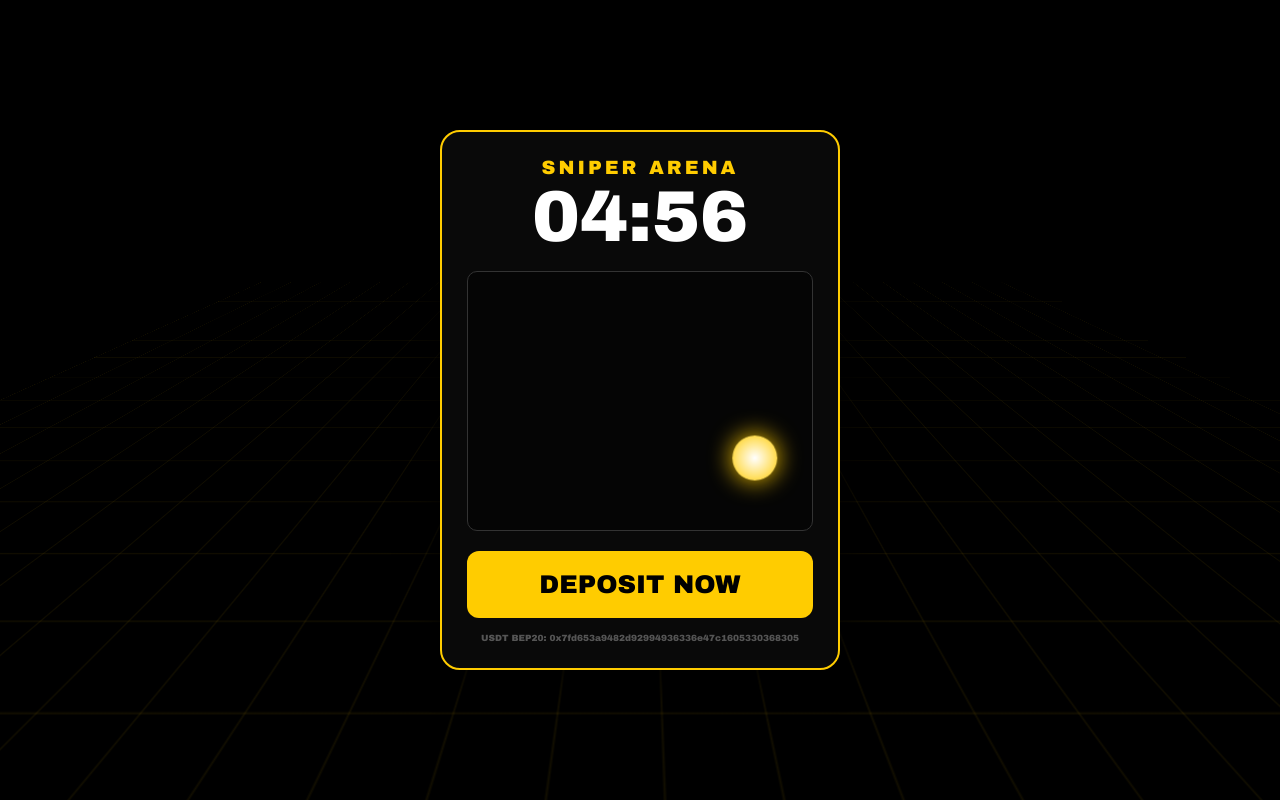
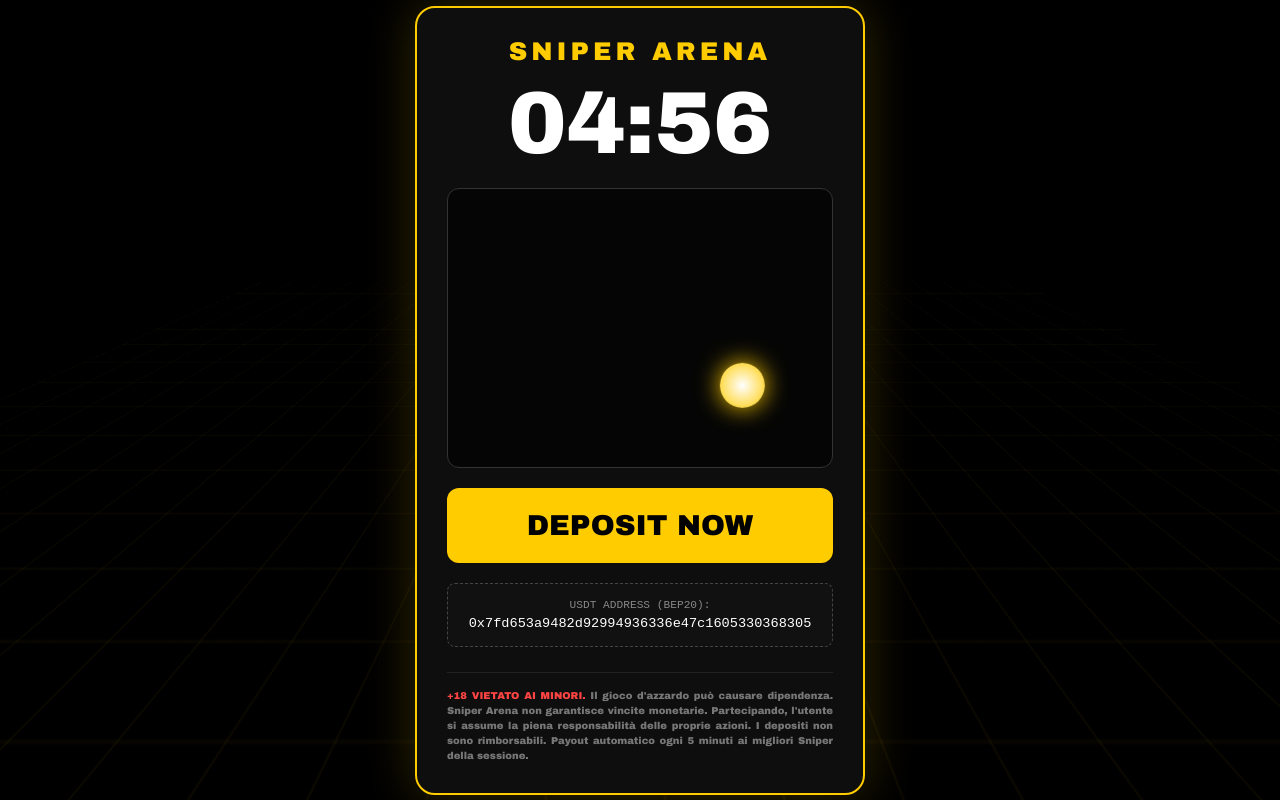
Before and after one commit to tiveriver/sniperskill, a plain HTML site: page index.html in a window 1280 px wide. Drawn offline with Linux system fonts and the light colour scheme.

Commit message:
index.html

```diff
--- a/index.html
+++ b/index.html
@@ -1,76 +1,111 @@
 <!DOCTYPE html>
-<html lang="en">
+<html lang="it">
 <head>
     <meta charset="UTF-8">
     <meta name="viewport" content="width=device-width, initial-scale=1.0, maximum-scale=1.0, user-scalable=no">
-    <title>ARENA ELITE</title>
+    <title>SNIPER ARENA | OFFICIAL</title>
     <style>
+        :root { --accent: #ffcc00; --danger: #ff4444; }
         * { margin: 0; padding: 0; box-sizing: border-box; }
-        body { background: #000; color: #ffcc00; font-family: 'Arial Black', sans-serif; overflow: hidden; height: 100vh; display: flex; align-items: center; justify-content: center; }
 
-        /* SFONDO TECNICO 3D */
-        .bg-3d { position: fixed; top: 0; left: 0; width: 100%; height: 100%; background: linear-gradient(#ffcc0011 1px, transparent 1px), linear-gradient(90deg, #ffcc0011 1px, transparent 1px); background-size: 50px 50px; transform: perspective(500px) rotateX(60deg); z-index: -1; }
-
-        .container { width: 90%; max-width: 400px; background: rgba(10,10,10,0.98); border: 2px solid #ffcc00; border-radius: 20px; padding: 25px; text-align: center; box-shadow: 0 0 40px #000; }
-
-        #timer { font-size: 4.5rem; color: #fff; margin-bottom: 15px; }
-
-        /* L'ARENA È UN TAG 'A' PURO - MONETAG NON PUÒ BLOCCARLO */
-        .game-area {
-            display: block; width: 100%; height: 260px; background: #050505; border: 1px solid #333;
-            position: relative; overflow: hidden; border-radius: 10px; text-decoration: none;
+        body {
+            background: #000; color: #fff; font-family: 'Arial Black', Gadget, sans-serif;
+            display: flex; align-items: center; justify-content: center; min-height: 100vh; overflow: hidden;
         }
 
-        /* PALLINA FLUIDA 60FPS - ACCELERAZIONE HARDWARE */
+        /* SFONDO PRO A GRIGLIA NEON */
+        .bg {
+            position: fixed; top: 0; left: 0; width: 100%; height: 100%;
+            background-image: linear-gradient(rgba(255, 204, 0, 0.05) 1px, transparent 1px),
+                              linear-gradient(90deg, rgba(255, 204, 0, 0.05) 1px, transparent 1px);
+            background-size: 50px 50px; transform: perspective(500px) rotateX(60deg);
+            z-index: -1; animation: moveBg 4s linear infinite;
+        }
+        @keyframes moveBg { from { background-position: 0 0; } to { background-position: 0 50px; } }
+
+        .container {
+            width: 90%; max-width: 450px; background: rgba(15, 15, 15, 0.98);
+            border: 2px solid var(--accent); border-radius: 20px; padding: 30px;
+            text-align: center; box-shadow: 0 0 50px rgba(255, 204, 0, 0.2);
+        }
+
+        h1 { font-size: 1.6rem; letter-spacing: 4px; color: var(--accent); text-transform: uppercase; }
+
+        #timer { font-size: 5.5rem; font-weight: 900; margin: 15px 0; color: #fff; line-height: 1; }
+
+        /* ARENA DI GIOCO */
+        .arena {
+            width: 100%; height: 280px; background: #050505; border: 1px solid #333;
+            border-radius: 12px; position: relative; overflow: hidden; margin: 20px 0;
+        }
+
+        /* PALLINA FLUIDA (ACCELERAZIONE HARDWARE) */
         .ball {
             width: 45px; height: 45px; position: absolute;
-            background: radial-gradient(circle, #fff, #ffcc00);
-            border-radius: 50%; box-shadow: 0 0 25px #ffcc00;
-            /* MUOVE LA PALLINA SENZA INTERFERIRE COL CLICK */
-            animation: moveBall 3.5s infinite alternate ease-in-out;
+            background: radial-gradient(circle, #fff, var(--accent));
+            border-radius: 50%; box-shadow: 0 0 25px var(--accent);
             will-change: transform;
-            pointer-events: none;
+            animation: sniperPath 3.5s infinite alternate ease-in-out;
         }
 
-        @keyframes moveBall {
-            0% { transform: translate3d(15px, 15px, 0); }
-            50% { transform: translate3d(270px, 170px, 0); }
-            100% { transform: translate3d(130px, 10px, 0); }
+        @keyframes sniperPath {
+            0% { transform: translate3d(20px, 20px, 0); }
+            50% { transform: translate3d(280px, 180px, 0); }
+            100% { transform: translate3d(80px, 30px, 0); }
         }
 
-        .btn {
-            display: block; width: 100%; background: #ffcc00; color: #000;
-            padding: 20px; font-size: 1.6rem; font-weight: bold; text-decoration: none;
-            margin-top: 20px; border-radius: 12px; text-transform: uppercase;
+        /* TASTO DEPOSITO - NESSUNA PUBBLICITÀ */
+        .deposit-btn {
+            display: block; width: 100%; background: var(--accent); color: #000;
+            padding: 22px; font-size: 1.8rem; font-weight: 900; text-decoration: none;
+            border-radius: 12px; text-transform: uppercase; margin-top: 10px;
         }
 
-        .addr { font-size: 9px; color: #555; margin-top: 15px; word-break: break-all; }
+        .wallet-box {
+            background: #111; padding: 15px; border-radius: 8px; border: 1px dashed #444;
+            margin-top: 20px; font-family: monospace; font-size: 0.85rem; color: #fff;
+            word-break: break-all;
+        }
+
+        /* DISCLAIMER LEGALE E RESPONSABILITÀ */
+        .legal { margin-top: 25px; font-size: 10px; color: #777; text-align: justify; line-height: 1.5; border-top: 1px solid #222; padding-top: 15px; }
+        .legal b { color: var(--danger); }
     </style>
 </head>
 <body>
 
-    <div class="bg-3d"></div>
+    <div class="bg"></div>
 
     <div class="container">
-        <h1 style="font-size: 1.2rem; letter-spacing: 3px;">SNIPER ARENA</h1>
+        <h1>SNIPER ARENA</h1>
         <div id="timer">05:00</div>
 
-        <a href="https://otieu.com/4/8892095" target="_blank" class="game-area">
+        <div class="arena">
             <div class="ball"></div>
-        </a>
+        </div>
 
-        <a href="https://otieu.com/4/8892095" target="_blank" class="btn">DEPOSIT NOW</a>
+        <a href="#" class="deposit-btn">DEPOSIT NOW</a>
 
-        <div class="addr">USDT BEP20: 0x7fd653a9482d92994936336e47c1605330368305</div>
+        <div class="wallet-box">
+            <span style="color: #888; display: block; margin-bottom: 5px; font-size: 0.7rem;">USDT ADDRESS (BEP20):</span>
+            0x7fd653a9482d92994936336e47c1605330368305
+        </div>
+
+        <div class="legal">
+            <b>+18 VIETATO AI MINORI.</b> Il gioco d'azzardo può causare dipendenza.
+            Sniper Arena non garantisce vincite monetarie. Partecipando, l'utente si assume
+            la piena responsabilità delle proprie azioni. I depositi non sono rimborsabili.
+            Payout automatico ogni 5 minuti ai migliori Sniper della sessione.
+        </div>
     </div>
 
     <script>
-        // Solo il timer resta in JS perché è inoffensivo
         let t = 300;
         setInterval(() => {
             let m = Math.floor(t/60); let s = t%60;
-            document.getElementById('timer').innerText = `0${m}:${s<10?'0':''}${s}`;
-            if(t<=0) t=300; else t--;
+            document.getElementById('timer').innerText =
+                (m < 10 ? '0' : '') + m + ":" + (s < 10 ? '0' : '') + s;
+            if(t <= 0) t = 300; else t--;
         }, 1000);
     </script>
 
```
